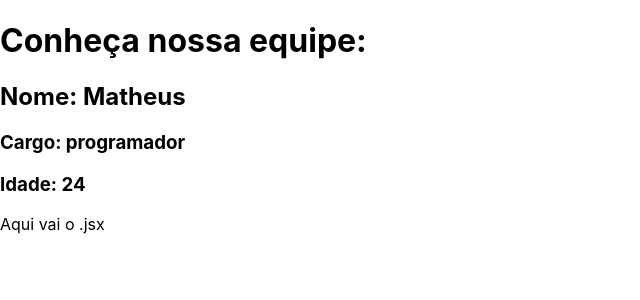
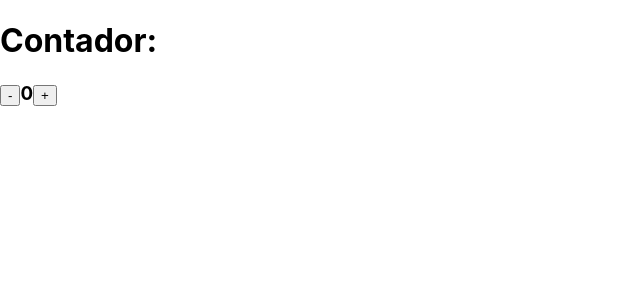
Before and after one commit to mauricioqvp/ReactZeroAoAvancado, a React (Create React App) app: page / in a window 1280 px wide. Shown: the top 300 px of the page, without its empty margins (0-640 px from the left). Built offline with nearby package versions, Linux system fonts and the light colour scheme.

Commit message:
setState Incremento e Decremento

```diff
--- a/src/App.js
+++ b/src/App.js
@@ -1,25 +1,49 @@
 import React, { Component } from "react";
 
-class Equipe extends Component{
+class App extends Component{
+
+  constructor(props){
+    super(props);
+    this.state = {
+      nome: 'Matheus',
+      contador: 0
+    };
+
+    /* isto aqui não ficou claro! */
+    this.aumentar = this.aumentar.bind(this);
+    this.diminuir = this.diminuir.bind(this);
+  }
+
+  aumentar(){
+    let state = this.state;
+    state.contador += 1;
+    state.nome = 'Jose';
+    this.setState({state});
+  }
+
+  diminuir(){
+    let state = this.state;
+    if(state.contador === 0){
+      alert('Opa chegou a zero!');
+      return;
+    }
+
+    state.contador -= 1;
+    this.setState({state});
+  }
+
   render(){
     return(
       <div>
-        <h2>Nome: {this.props.nome} </h2>
-        <h3>Cargo: {this.props.cargo} </h3>
-        <h3>Idade: {this.props.idade} </h3>
-        <p>Aqui vai o .jsx</p>
+        <h1>Contador:</h1>
+        <h3>
+          <button onClick={this.diminuir}>-</button>
+          {this.state.contador}
+          <button onClick={this.aumentar}>+</button>
+        </h3>
       </div>
     );
   }
 }
 
-function App() {
-  return (
-    <div>
-      <h1>Conheça nossa equipe:</h1>
-      <Equipe nome="Matheus" cargo="programador" idade="24" />
-    </div>
-  );
-}
-
 export default App;
```
